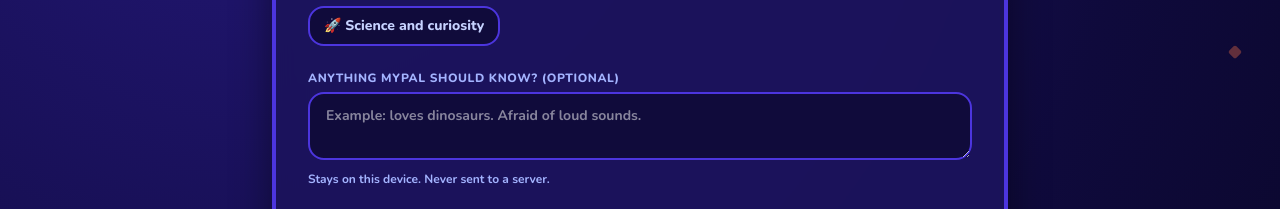
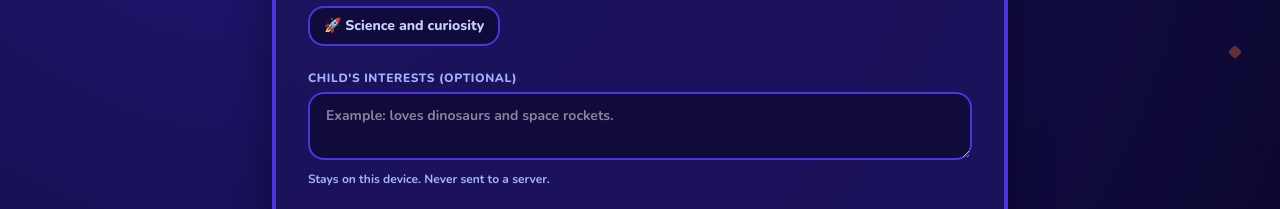
Before and after one commit to Tarlan2006/westcoded-business-cup, a React (Vite) app: page / in a window 1280 px wide. Both pictures are taken after a click on the button "CONTINUE". Shown: the part 353-562 px from the top of the page. Built offline with nearby package versions, Linux system fonts and the light colour scheme; no server answers.

Commit message:
Copy: simplify child interests field

```diff
--- a/src/screens/ProfileSetup.tsx
+++ b/src/screens/ProfileSetup.tsx
@@ -84,9 +84,9 @@ export function ProfileSetup({ profile, profiles, onBack, onSave, onPrivacy }: {
       </fieldset>
 
       <div>
-        <label htmlFor="profileNotesInput" className="block text-xs font-extrabold uppercase tracking-wider text-indigo-300 mb-1.5">Anything {APP_NAME} should know? (Optional)</label>
+        <label htmlFor="profileNotesInput" className="block text-xs font-extrabold uppercase tracking-wider text-indigo-300 mb-1.5">Child's interests (Optional)</label>
         <textarea id="profileNotesInput" rows={2} maxLength={600} autoComplete="off" value={notes} onChange={(event) => setNotes(event.target.value)}
-          placeholder="Example: loves dinosaurs. Afraid of loud sounds."
+          placeholder="Example: loves dinosaurs and space rockets."
           className="w-full px-4 py-3 rounded-2xl bg-[#100B3B] border-2 border-[#4C35DE] focus:border-[#38BDF8] text-white font-bold text-sm" />
         <p className="mt-1 text-xs text-indigo-300">Stays on this device. Never sent to a server.</p>
       </div>
```
